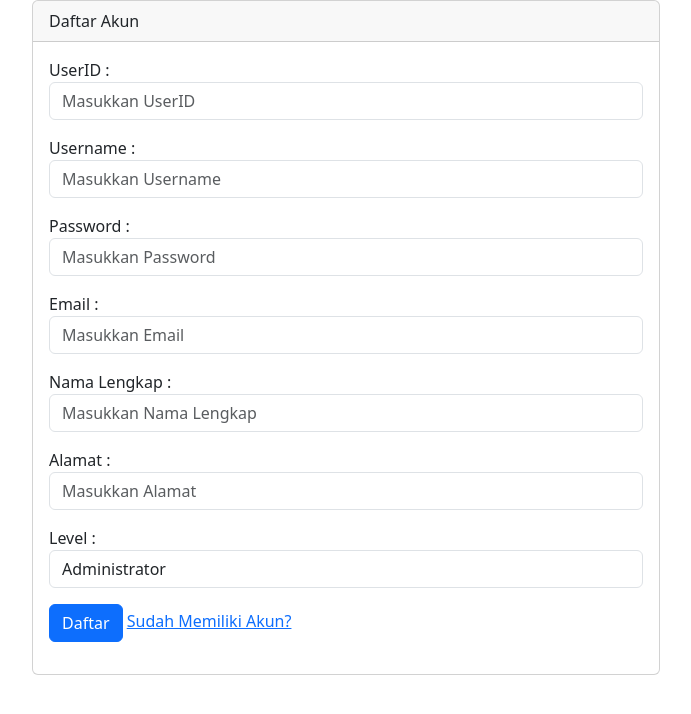
After one commit to asfini/kasiroop, a PHP site: page /register.php in a window 1280 px wide. The commit adds this page. Shown: the top 714 px of the page, without its empty margins (294-985 px from the left). Run offline with PHP 8.4, Linux system fonts and the light colour scheme.

Commit message:
update
update

```diff
--- a/admin.php
+++ b/admin.php
@@ -55,6 +55,7 @@
     <div>
         <?php
         if (isset($_GET['page'])) {
+            //tampung di variabel page
             $page = $_GET['page'];
             switch ($page) {
                 case 'produk':
--- a/index.php
+++ b/index.php
@@ -26,6 +26,7 @@
                             </div>
                             <div class="mb-3">
                                 <button type="submit" class="btn btn-primary">Login</button>
+                                <a href="register.php">Daftar Akun</a>
                             </div>
                         </form>
                     </div>
--- a/page/produk.php
+++ b/page/produk.php
@@ -1,3 +1,4 @@
+
 <div class="container">
     <div class="col-lg-12">
         <h4 align="center">Produk</h4>
--- /dev/null
+++ b/register.php
@@ -0,0 +1,62 @@
+<!DOCTYPE html>
+<html lang="en">
+<head>
+    <meta charset="UTF-8">
+    <meta name="viewport" content="width=device-width, initial-scale=1.0">
+    <title>Daftar Akun</title>
+    <link rel="stylesheet" href="assets/css/bootstrap.min.css">
+</head>
+<body>
+    <div clas="container mt-5">
+        <div class="row justify-content-center">
+            <div class="col-md-6">
+                <div class="card">
+                    <div class="card-header">
+                        Daftar Akun
+                    </div>
+                    <div class="card-body">
+                        <form action="proses/proses_user.php?aksi=simpan" method="POST">
+                            <div class="mb-3">
+                                <label>UserID : </label>
+                                <input type="text" class="form-control" name="UserID" placeholder="Masukkan UserID">
+                            </div>
+                            <div class="mb-3">
+                                <label>Username : </label>
+                                <input type="text" class="form-control" name="Username" placeholder="Masukkan Username">
+                            </div>
+                            <div class="mb-3">
+                                <label>Password : </label>
+                                <input type="password" class="form-control" name="Password" placeholder="Masukkan Password">
+                            </div>
+                            <div class="mb-3">
+                                <label>Email : </label>
+                                <input type="text" class="form-control" name="Email" placeholder="Masukkan Email">
+                            </div>
+                            <div class="mb-3">
+                                <label>Nama Lengkap : </label>
+                                <input type="text" class="form-control" name="NamaLengkap" placeholder="Masukkan Nama Lengkap">
+                            </div>
+                            <div class="mb-3">
+                                <label>Alamat : </label>
+                                <input type="text" class="form-control" name="Alamat" placeholder="Masukkan Alamat">
+                            </div>
+                            <div class="mb-3">
+                                <label>Level : </label>
+                                <select name="Level" class="form-control">
+                                    <option value="Administrator">Administrator</option>
+                                    <option value="Petugas">Petugas</option>
+                                </select>
+                            </div>
+                            <div class="mb-3">
+                                <button type="submit" class="btn btn-primary">Daftar</button>
+                                <a href="index.php">Sudah Memiliki Akun?</a>
+                            </div>
+                        </form>
+                    </div>
+                </div>
+        </div>
+        </div>
+    </div>
+
+</body>
+</html>
```
Also changed, not shown: function/class.user.php (+8 -7 lines), proses/proses_user.php (+4 -20 lines).
